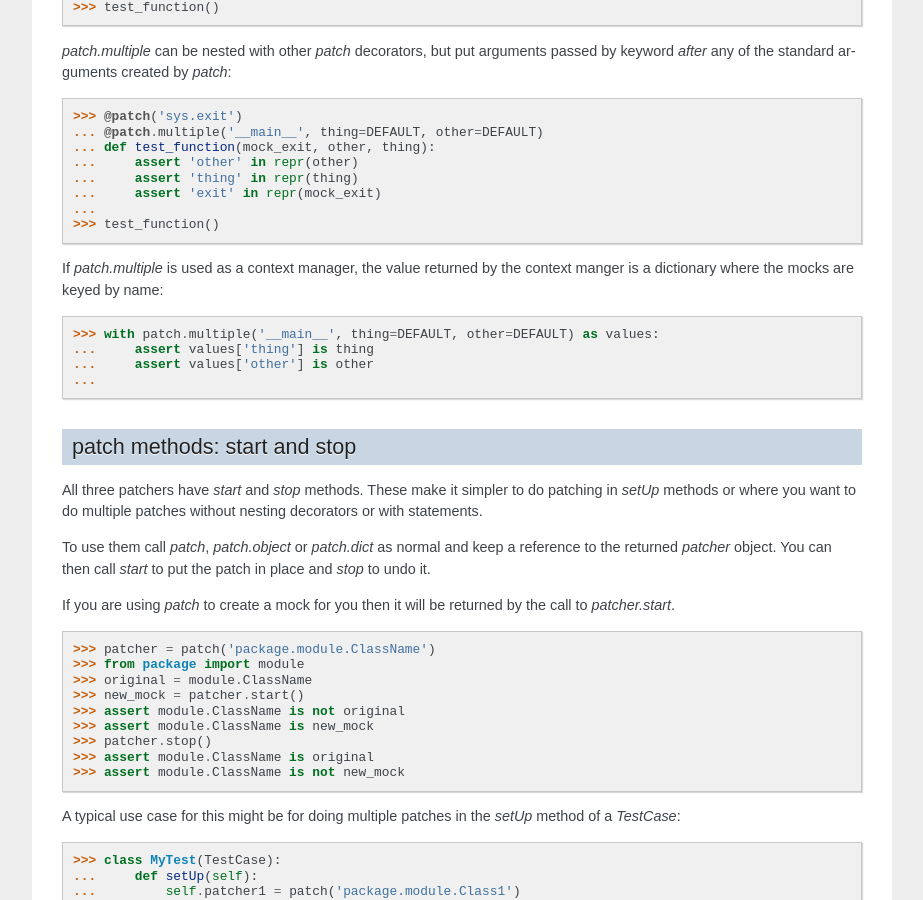
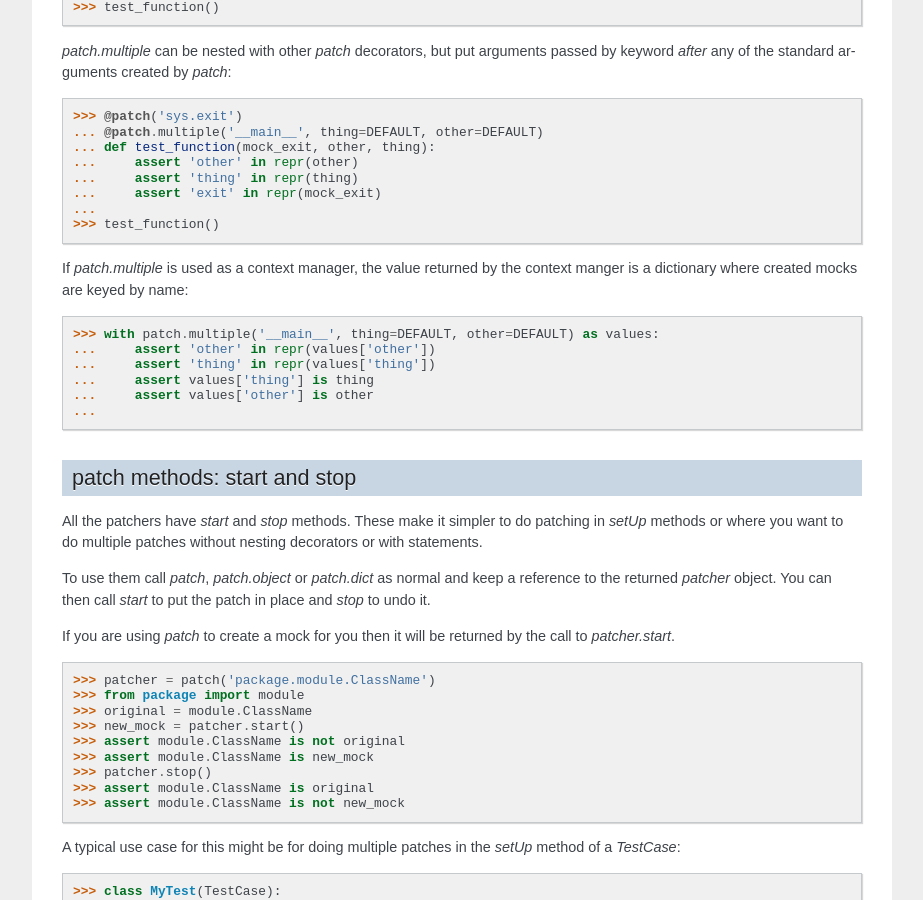
Before and after one commit to testing-cabal/mock, a Sphinx documentation site: the page built from docs/patch.txt, in a window 1280 px wide and 900 px high, scrolled down 5171 px. Shown: the whole window, without its empty margins (198-1121 px from the left). Built offline with Sphinx 7.4.7, drawn with Linux system fonts in a browser that asks for light colours; some of the changed text lies outside the part shown.

Commit message:
Minor doc updates

```diff
--- a/docs/patch.txt
+++ b/docs/patch.txt
@@ -68,8 +68,8 @@ patch
     will have their arguments checked and will raise a `TypeError` if they are
     called with the wrong signature (similar to `mocksignature`). For mocks
     replacing a class, their return value (the 'instance') will have the same
-    spec as the class. See the :func:`create_autospec function and
-    `:ref:`auto-speccing`.
+    spec as the class. See the :func:`create_autospec` function and
+    :ref:`auto-speccing`.
 
     Instead of `autospec=True` you can pass `autospec=some_object` to use an
     arbitrary object as the spec instead of the one being replaced.
@@ -389,13 +389,14 @@ passed by keyword *after* any of the standard arguments created by `patch`:
     ...
     >>> test_function()
 
-
 If `patch.multiple` is used as a context manager, the value returned by the
-context manger is a dictionary where the mocks are keyed by name:
+context manger is a dictionary where created mocks are keyed by name:
 
 .. doctest::
 
     >>> with patch.multiple('__main__', thing=DEFAULT, other=DEFAULT) as values:
+    ...     assert 'other' in repr(values['other'])
+    ...     assert 'thing' in repr(values['thing'])
     ...     assert values['thing'] is thing
     ...     assert values['other'] is other
     ...
@@ -406,7 +407,7 @@ context manger is a dictionary where the mocks are keyed by name:
 patch methods: start and stop
 =============================
 
-All three patchers have `start` and `stop` methods. These make it simpler to do
+All the patchers have `start` and `stop` methods. These make it simpler to do
 patching in `setUp` methods or where you want to do multiple patches without
 nesting decorators or with statements.
 
--- a/mock.py
+++ b/mock.py
@@ -1538,7 +1538,7 @@ def patch(
     use "as" then the patched object will be bound to the name after the
     "as"; very useful if `patch` is creating a mock object for you.
 
-    `patch` also takes arbitrary keyword arguments. These will be passed to
+    `patch` takes arbitrary keyword arguments. These will be passed to
     the `Mock` (or `new_callable`) on construction.
 
     `patch.dict(...)`, `patch.multiple(...)` and `patch.object(...)` are
```
Also changed, not shown: other parts of docs/patch.txt (+1 -1 lines).
